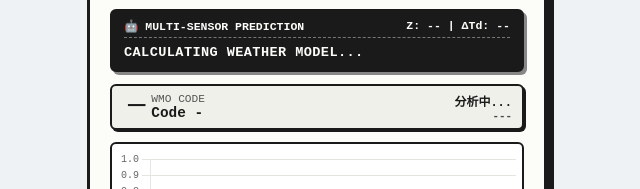
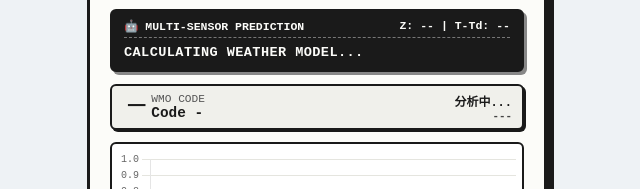
Before and after one commit to nkwmespace/hko-barometer-bot-01, a plain HTML site: page index.html in a window 1280 px wide. Shown: the part 203-392 px from the top of the page, 323-963 px from the left. Drawn offline with nearby package versions, Linux system fonts and the light colour scheme; no server answers.

Commit message:
Update index.html

```diff
--- a/index.html
+++ b/index.html
@@ -68,7 +68,7 @@
     .pressure-value { font-size: 3.1rem; font-weight: 900; line-height: 1; }
     .unit { font-size: 1.05rem; font-weight: normal; }
 
-    /* 新增：溫濕度與露點三欄狀態條 */
+    /* 溫濕度與露點三欄狀態條 */
     .env-strip {
       display: grid;
       grid-template-columns: repeat(3, 1fr);
@@ -236,7 +236,7 @@
     </div>
   </div>
 
-  <!-- 新增：溫度 / 濕度 / 露點 狀態列 -->
+  <!-- 溫度 / 濕度 / 露點 狀態列 -->
   <div class="env-strip">
     <div class="env-cell">
       <div class="env-label">TEMP 氣溫</div>
@@ -256,7 +256,7 @@
   <div class="prediction-card">
     <div class="pred-header">
       <span>🤖 MULTI-SENSOR PREDICTION</span>
-      <span id="z-index-val">Z: -- | ΔTd: --</span>
+      <span id="z-index-val">Z: -- | T-Td: --</span>
     </div>
     <div id="pred-text" class="pred-body">
       CALCULATING WEATHER MODEL...
@@ -322,7 +322,7 @@
 </div>
 
 <script>
-  // 📍 1. 貼上你的 Firebase Config
+  // 📍 1. 貼上你原本 index.html 內的 Firebase Config（保留 projectId: "hko-barometer" 等欄位）
   const firebaseConfig = {
   apiKey: "AIzaSyDQcBiD_v-ka5fGwU_8aEDgI6DF5rj1Lmo",
   authDomain: "hko-barometer.firebaseapp.com",
```
